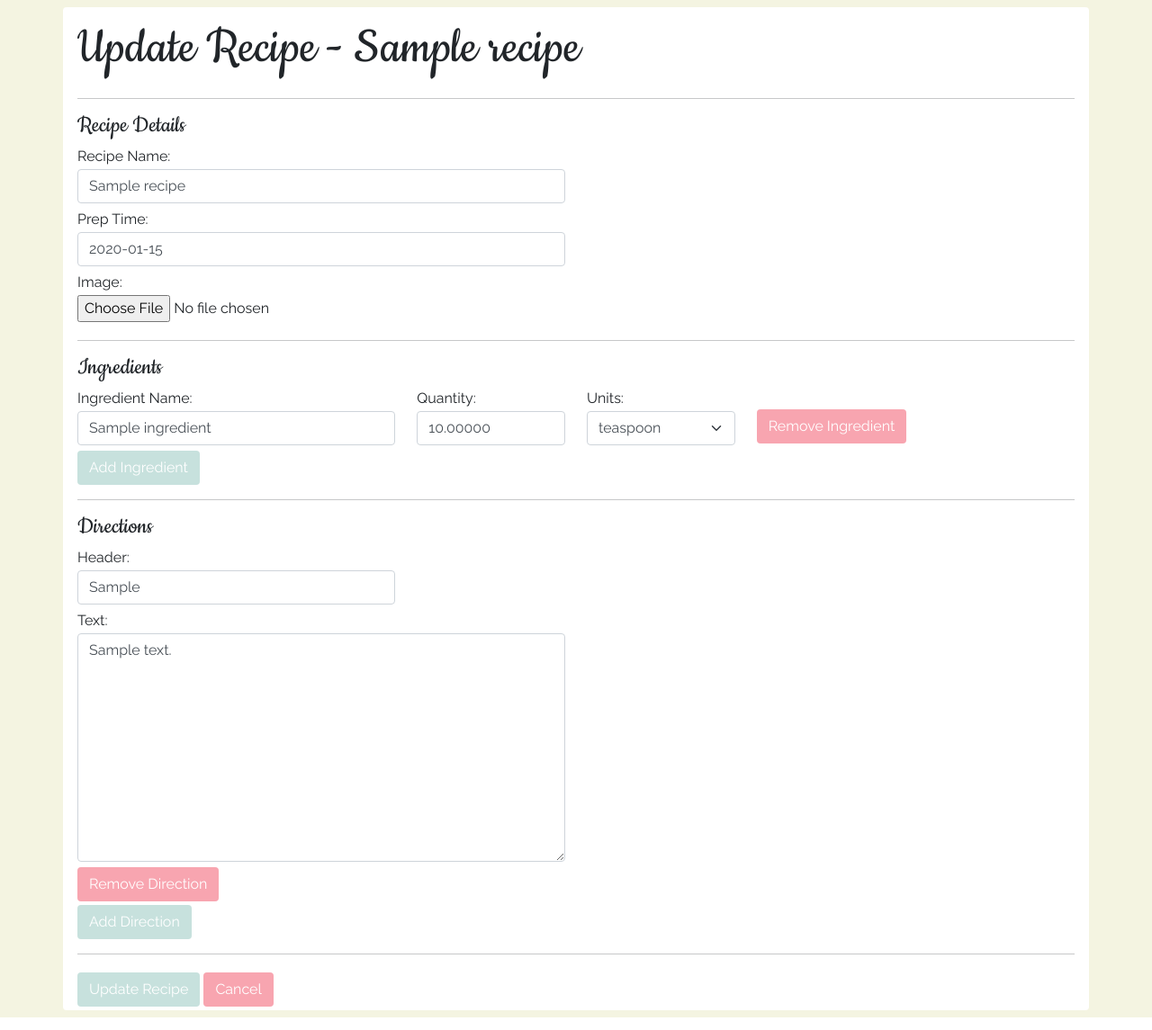
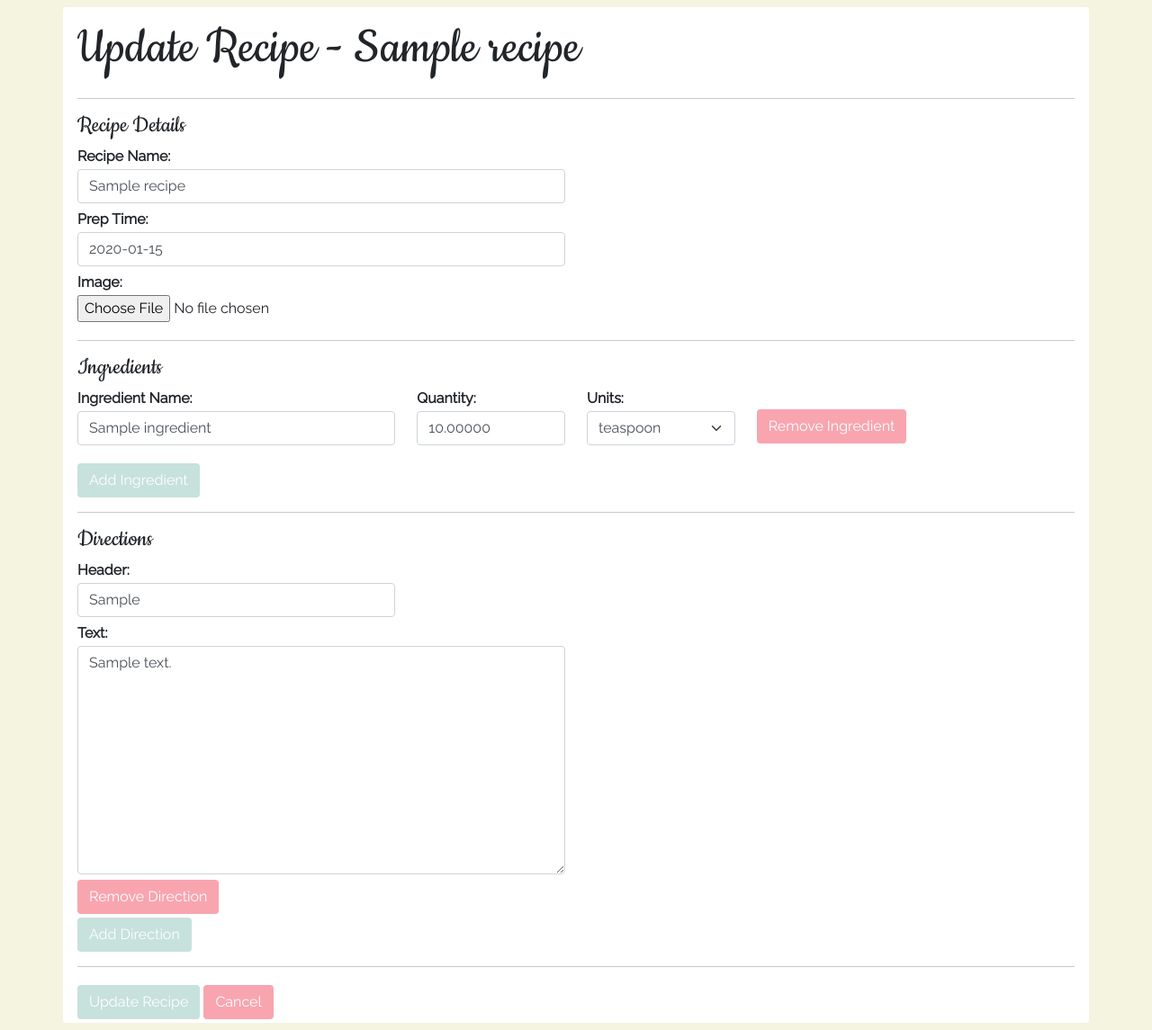
Before and after one commit to TheVulcanWizard/Yumbo, a Django app: page /edit-recipe/1 in a window 1280 px wide. Shown: the part 74-1219 px from the top of the page at 90% size. Run offline with Django 3.2, Linux system fonts and the light colour scheme; a user stored in the database is signed in; tables that the repository leaves empty hold one stand-in row (values such as "Sample post"); some libraries are stand-ins or nearby versions.

Commit message:
Styling changes to ingredients form

```diff
--- a/recipes/static/recipes/recipes.css
+++ b/recipes/static/recipes/recipes.css
@@ -153,6 +153,10 @@ body {
     margin-bottom: 2px;
 }
 
+.recipe-form label {
+    font-weight: bold;
+}
+
 #ingredients-form-container div[id^='ingredient-'] {
     /* margin-bottom: 0.5em; */
 }
--- a/recipes/templates/recipes/recipe_form.html
+++ b/recipes/templates/recipes/recipe_form.html
@@ -9,7 +9,7 @@
             {% endif %}
         </div>
         <hr>
-        <form enctype="multipart/form-data" method="POST">
+        <form enctype="multipart/form-data" method="POST" class="recipe-form">
             {% csrf_token %}
             <h3>Recipe Details</h3>
             <div class="form-group">
@@ -40,7 +40,7 @@
             {{ ingredient_forms.management_form }}
             <div id="ingredients-form-container" class="form-group">
                 {% for ingredient_form in ingredient_forms %}
-                <div id="ingredient-{{ forloop.counter0 }}">
+                <div id="ingredient-{{ forloop.counter0 }}" class="mb-3">
                     <div class="form-group row">
                         {{ ingredient_form.id }}
                         {{ ingredient_form.errors }}
@@ -68,7 +68,7 @@
             </div>
             <a href="#" id="add-ingredient-button" class="btn custom-btn friendly-btn add-ingredient">Add Ingredient</a>
             <template id="new-ingredient-form-template">
-                <div id="new-ingredient-form">
+                <div id="new-ingredient-form" class="mb-3">
                     <div class="form-group row">
                         {{ ingredient_form.id }}
                         {{ ingredient_form.errors }}
```
